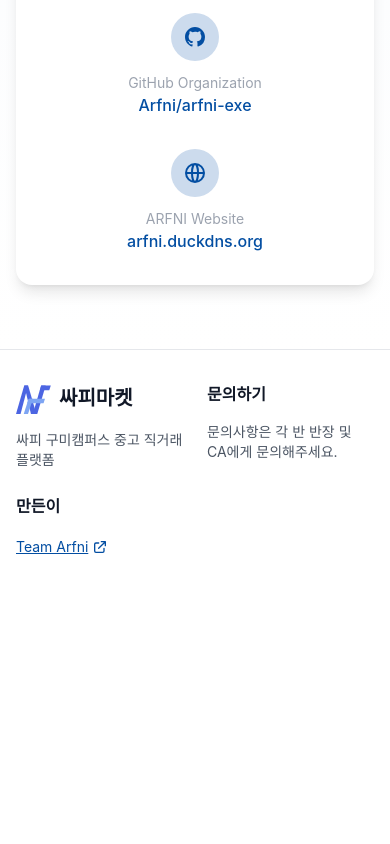
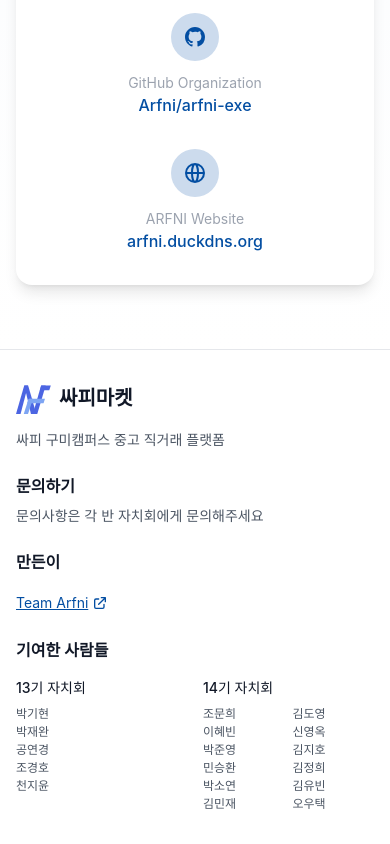
Before and after one commit to ssafymarket/react, a React (Vite) app: page /team in a window 390 px wide. Shown: the part 2742-3586 px from the top of the page. Before the commit the page ends 3332 px from the top, so only its background shows below. Built offline with nearby package versions, Linux system fonts and the light colour scheme; no server answers; a web font is replaced by a local one.

Commit message:
feat: 푸터 자치회 및 모바일 반응성 개선

```diff
--- /dev/null
+++ b/src/components/common/ScrollToTop.tsx
@@ -0,0 +1,12 @@
+import { useEffect } from 'react';
+import { useLocation } from 'react-router-dom';
+
+export const ScrollToTop = () => {
+  const { pathname } = useLocation();
+
+  useEffect(() => {
+    window.scrollTo(0, 0);
+  }, [pathname]);
+
+  return null;
+};
--- a/src/components/layout/Footer.tsx
+++ b/src/components/layout/Footer.tsx
@@ -5,24 +5,24 @@
   return (
     <footer className="bg-white border-t border-gray-200">
       <div className="max-w-content mx-auto px-4 md:px-8 lg:px-20 py-8 md:py-12">
-        <div className="grid grid-cols-2 lg:grid-cols-3 gap-6 md:gap-8">
-          {/* 싸피마켓 */}
+        <div className="grid grid-cols-1 md:grid-cols-2 lg:grid-cols-3 gap-6 md:gap-8">
+          {/* 싸피마켓 + 문의하기 */}
           <div>
             <Link to="/" className="flex items-center gap-2 mb-4">
               <img src={logo} alt="싸피마켓" className="h-8" />
               <span className="text-xl font-bold text-gray-900">싸피마켓</span>
             </Link>
-            <p className="text-sm text-gray-600">
+            <p className="text-sm text-gray-600 mb-6">
               싸피 구미캠퍼스 중고 직거래 플랫폼
             </p>
-          </div>
 
-          {/* 문의하기 */}
-          <div>
-            <h3 className="font-semibold text-gray-900 mb-4">문의하기</h3>
-            <p className="text-sm text-gray-600">
-              문의사항은 각 반 반장 및 CA에게 문의해주세요.
-            </p>
+            {/* 문의하기 */}
+            <div>
+              <h3 className="font-semibold text-gray-900 mb-2">문의하기</h3>
+              <p className="text-sm text-gray-600">
+                문의사항은 각 반 자치회에게 문의해주세요
+              </p>
+            </div>
           </div>
 
           {/* 만든이 */}
@@ -48,6 +48,47 @@
               </svg>
             </Link>
           </div>
+
+          {/* 기여 */}
+          <div>
+            <h3 className="font-semibold text-gray-900 mb-4">기여한 사람들</h3>
+            <div className="grid grid-cols-2 gap-4">
+              {/* 13기 학생회 */}
+              <div>
+                <h4 className="font-medium text-gray-900 mb-2 text-sm">13기 자치회</h4>
+                <ul className="text-xs text-gray-600 space-y-0.5">
+                  <li>박기현</li>
+                  <li>박재완</li>
+                  <li>공연경</li>
+                  <li>조경호</li>
+                  <li>천지윤</li>
+                </ul>
+              </div>
+
+              {/* 14기 학생회 */}
+              <div>
+                <h4 className="font-medium text-gray-900 mb-2 text-sm">14기 자치회</h4>
+                <div className="grid grid-cols-2 gap-2">
+                  <ul className="text-xs text-gray-600 space-y-0.5">
+                    <li>조문희</li>
+                    <li>이혜빈</li>
+                    <li>박준영</li>
+                    <li>민승환</li>
+                    <li>박소연</li>
+                    <li>김민재</li>
+                  </ul>
+                  <ul className="text-xs text-gray-600 space-y-0.5">
+                    <li>김도영</li>
+                    <li>신영옥</li>
+                    <li>김지호</li>
+                    <li>김정희</li>
+                    <li>김유빈</li>
+                    <li>오우택</li>
+                  </ul>
+                </div>
+              </div>
+            </div>
+          </div>
         </div>
       </div>
     </footer>
--- a/src/pages/ChatListPage.tsx
+++ b/src/pages/ChatListPage.tsx
@@ -564,7 +564,7 @@
             {selectedRoom ? (
               <>
                 {/* 채팅 헤더 */}
-                <header className="p-4 border-b border-gray-200 flex items-center justify-between">
+                <header className="p-2 md:p-4 border-b border-gray-200 flex items-center justify-between">
                   {/* 모바일: 뒤로가기 버튼 */}
                   <button
                     onClick={handleBackToList}
@@ -585,8 +585,8 @@
                     </svg>
                   </button>
 
-                  <div className="flex items-center gap-3 flex-1">
-                    <div className="w-10 h-10 rounded-lg overflow-hidden bg-gray-100 flex-shrink-0">
+                  <div className="flex items-center gap-1.5 md:gap-3 flex-1 min-w-0">
+                    <div className="w-8 h-8 md:w-10 md:h-10 rounded-lg overflow-hidden bg-gray-100 flex-shrink-0">
                       {selectedRoom.postImage ? (
                         <img
                           src={selectedRoom.postImage.startsWith('http') ? selectedRoom.postImage : `${IMAGE_BASE_URL}${selectedRoom.postImage}`}
@@ -602,20 +602,22 @@
                       )}
                     </div>
                     <div className="flex-1 min-w-0">
-                      <p className="font-medium text-gray-900 text-sm truncate">
+                      <p className="font-medium text-gray-900 text-xs md:text-sm truncate">
                         {selectedRoom.buyer.studentId === user?.studentId ? selectedRoom.seller.name : selectedRoom.buyer.name}
-                        ({selectedRoom.buyer.studentId === user?.studentId ? selectedRoom.seller.studentId : selectedRoom.buyer.studentId})
+                        <span className="hidden md:inline">
+                          ({selectedRoom.buyer.studentId === user?.studentId ? selectedRoom.seller.studentId : selectedRoom.buyer.studentId})
+                        </span>
                       </p>
-                      <p className="text-xs text-gray-600 truncate">{selectedRoom.postTitle}</p>
+                      <p className="text-[11px] md:text-xs text-gray-600 truncate">{selectedRoom.postTitle}</p>
                     </div>
                   </div>
-                  <div className="flex items-center gap-2">
+                  <div className="flex items-center gap-1 md:gap-2">
                     {user?.studentId === selectedRoom.sellerId ? (
                       <>
                         <button
                           onClick={handleCompleteSale}
                           disabled={isLoadingPostStatus || postStatus === '판매완료'}
-                          className={`px-2 py-2 w-[100px] rounded-lg text-sm font-medium transition-colors ${
+                          className={`px-2 py-2 w-[70px] md:w-[100px] rounded-lg text-xs md:text-sm font-medium transition-colors ${
                             isLoadingPostStatus || postStatus === '판매완료'
                               ? 'bg-gray-200 text-gray-400 cursor-default'
                               : 'bg-primary text-white hover:bg-primary-600'
@@ -650,7 +652,7 @@
                         </button>
                         <button
                           onClick={handleLeaveChatRoom}
-                          className="px-2 py-2 w-[80px] rounded-lg text-sm font-medium border border-gray-300 text-gray-700 hover:bg-gray-50 transition-colors"
+                          className="px-2 py-2 w-[60px] md:w-[80px] rounded-lg text-xs md:text-sm font-medium border border-gray-300 text-gray-700 hover:bg-gray-50 transition-colors"
                         >
                           나가기
                         </button>
@@ -658,7 +660,7 @@
                     ) : (
                       <button
                         onClick={handleLeaveChatRoom}
-                        className="px-2 py-2 w-[80px] rounded-lg text-sm font-medium border border-gray-300 text-gray-700 hover:bg-gray-50 transition-colors"
+                        className="px-2 py-2 w-[60px] md:w-[80px] rounded-lg text-xs md:text-sm font-medium border border-gray-300 text-gray-700 hover:bg-gray-50 transition-colors"
                       >
                         나가기
                       </button>
@@ -760,8 +762,8 @@
                 </div>
 
                 {/* 입력 영역 */}
-                <footer className="p-4 border-t border-gray-200 bg-white">
-                  <div className="flex items-center gap-2">
+                <footer className="p-2 md:p-4 border-t border-gray-200 bg-white">
+                  <div className="flex items-center gap-1 md:gap-2">
                     <input
                       ref={fileInputRef}
                       type="file"
@@ -772,9 +774,9 @@
                     <button
                       onClick={handleImageButtonClick}
                       disabled={!connected || isUploadingImage}
-                      className="p-2 text-primary hover:bg-primary-50 rounded-lg transition-colors disabled:opacity-50 disabled:cursor-not-allowed"
+                      className="p-1.5 md:p-2 text-primary hover:bg-primary-50 rounded-lg transition-colors disabled:opacity-50 disabled:cursor-not-allowed flex-shrink-0"
                     >
-                      <img src={iconPicture} alt="이미지" className="w-5 h-5" />
+                      <img src={iconPicture} alt="이미지" className="w-4 h-4 md:w-5 md:h-5" />
                     </button>
                     <input
                       type="text"
@@ -783,12 +785,12 @@
                       onChange={(e) => setMessageInput(e.target.value)}
                       onKeyPress={(e) => e.key === 'Enter' && !e.shiftKey && handleSendMessage()}
                       disabled={!connected}
-                      className="flex-1 px-4 py-2.5 border border-gray-300 rounded-full focus:outline-none focus:ring-2 focus:ring-primary focus:border-transparent disabled:opacity-50"
+                      className="flex-1 min-w-0 px-3 md:px-4 py-2 md:py-2.5 border border-gray-300 rounded-full text-sm md:text-base focus:outline-none focus:ring-2 focus:ring-primary focus:border-transparent disabled:opacity-50"
                     />
                     <button
                       onClick={handleSendMessage}
                       disabled={!connected || !messageInput.trim()}
-                      className="px-5 py-2.5 bg-primary text-white rounded-full font-medium hover:bg-primary-600 transition-colors disabled:opacity-50 disabled:cursor-not-allowed"
+                      className="px-3 md:px-5 py-2 md:py-2.5 bg-primary text-white rounded-full text-sm md:text-base font-medium hover:bg-primary-600 transition-colors disabled:opacity-50 disabled:cursor-not-allowed flex-shrink-0"
                     >
                       {isUploadingImage ? '전송 중...' : '전송'}
                     </button>
--- a/src/pages/SignupCompletePage.tsx
+++ b/src/pages/SignupCompletePage.tsx
@@ -34,7 +34,7 @@
 
           </p>
           <span className="text-lg text-gray-600">
-            문의사항은 각 반 반장 및 CA에게 문의해주세요.
+            문의사항은 각 반 자치회에게 문의해주세요.
           </span>
 
 
--- a/src/routes/Router.tsx
+++ b/src/routes/Router.tsx
@@ -16,10 +16,12 @@
 import { TeamPage } from '@/pages/TeamPage';
 import { PrivateRoute } from './PrivateRoute';
 import { AdminRoute } from './AdminRoute';
+import { ScrollToTop } from '@/components/common/ScrollToTop';
 
 export const Router = () => {
   return (
     <BrowserRouter>
+      <ScrollToTop />
       <Routes>
         {/* Public Routes */}
         <Route path="/" element={<HomePage />} />
```
